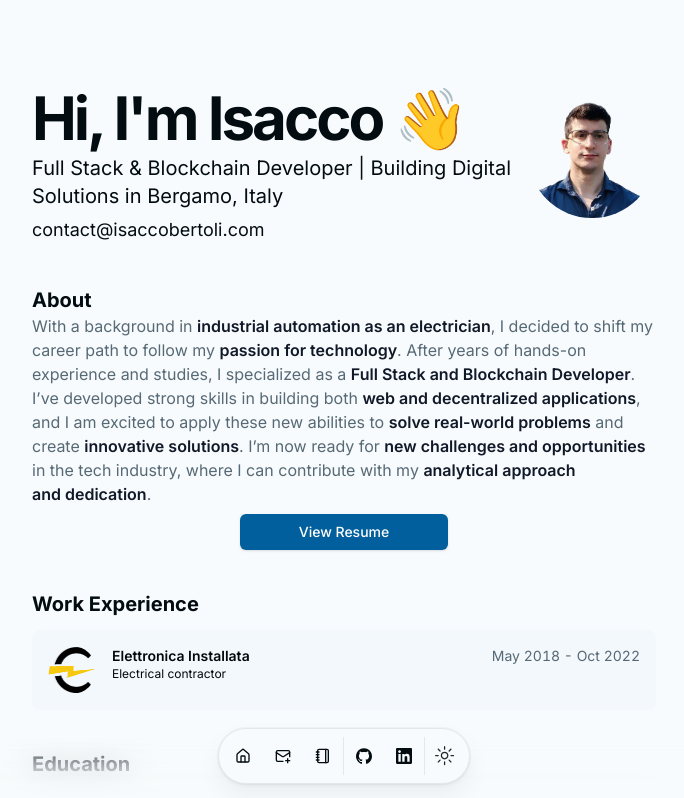
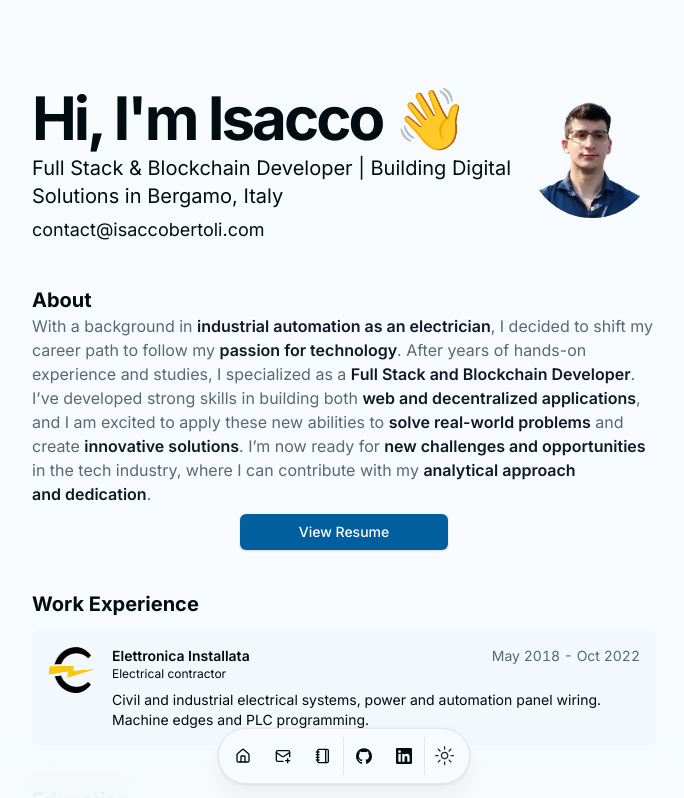
Before and after one commit to Isacco-B/portfolio-2024, a Next.js app: page / in a window 1280 px wide. Shown: the top 798 px of the page, without its empty margins (296-980 px from the left). Built offline with nearby package versions, Linux system fonts and the light colour scheme.

Commit message:
remove expanded option

```diff
--- a/src/components/resume-card.tsx
+++ b/src/components/resume-card.tsx
@@ -3,10 +3,6 @@
 import { Avatar, AvatarFallback, AvatarImage } from "@/components/ui/avatar";
 import { Badge } from "@/components/ui/badge";
 import { Card, CardHeader } from "@/components/ui/card";
-import { cn } from "@/lib/utils";
-import { motion } from "framer-motion";
-import { ChevronRightIcon } from "lucide-react";
-import Link from "next/link";
 import React from "react";
 
 interface ResumeCardProps {
@@ -14,46 +10,24 @@ interface ResumeCardProps {
   altText: string;
   title: string;
   subtitle?: string;
-  href?: string;
   badges?: readonly string[];
   period?: string;
   description?: string;
-  showDescription?: boolean;
 }
 export const ResumeCard = ({
   logoUrl,
   altText,
   title,
   subtitle,
-  href,
   badges,
   period,
   description,
-  showDescription = false,
 }: ResumeCardProps) => {
-  const [isExpanded, setIsExpanded] = React.useState(showDescription);
-
-  const handleClick = (e: React.MouseEvent<HTMLAnchorElement, MouseEvent>) => {
-    e.preventDefault();
-    if (description && !showDescription) {
-      setIsExpanded(!isExpanded);
-    }
-  };
-
   return (
-    <Link
-      href={href || "#"}
-      className="block cursor-pointer"
-      onClick={handleClick}
-    >
     <Card className="flex p-4">
       <div className="flex-none">
         <Avatar className="size-12 m-auto bg-muted-background dark:bg-foreground">
-            <AvatarImage
-              src={logoUrl}
-              alt={altText}
-              className="object-contain"
-            />
+          <AvatarImage src={logoUrl} alt={altText} className="object-contain" />
           <AvatarFallback>{altText[0]}</AvatarFallback>
         </Avatar>
       </div>
@@ -75,14 +49,6 @@ export const ResumeCard = ({
                   ))}
                 </span>
               )}
-                {!showDescription && (
-                  <ChevronRightIcon
-                    className={cn(
-                      "size-4 translate-x-0 transform opacity-0 transition-all duration-300 ease-out group-hover:translate-x-1 group-hover:opacity-100",
-                      isExpanded ? "rotate-90" : "rotate-0"
-                    )}
-                  />
-                )}
             </h3>
             {period && (
               <div className="text-xs sm:text-sm tabular-nums text-muted-foreground text-right">
@@ -93,24 +59,9 @@ export const ResumeCard = ({
           {subtitle && <div className="font-sans text-xs">{subtitle}</div>}
         </CardHeader>
         {description && (
-            <motion.div
-              initial={{ opacity: 0, height: 0 }}
-              animate={{
-                opacity: isExpanded ? 1 : 0,
-
-                height: isExpanded ? "auto" : 0,
-              }}
-              transition={{
-                duration: 0.7,
-                ease: [0.16, 1, 0.3, 1],
-              }}
-              className="mt-2 text-xs sm:text-sm"
-            >
-              {description}
-            </motion.div>
+          <div className="mt-2 text-xs sm:text-sm">{description}</div>
         )}
       </div>
     </Card>
-    </Link>
   );
 };
```
Lines whose indentation alone changed are shown as unchanged.
